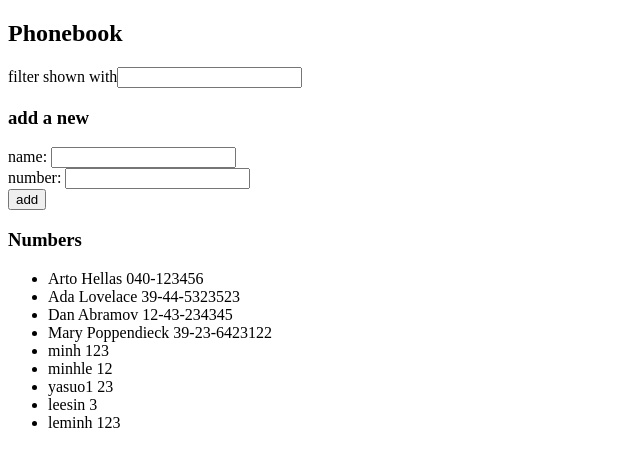
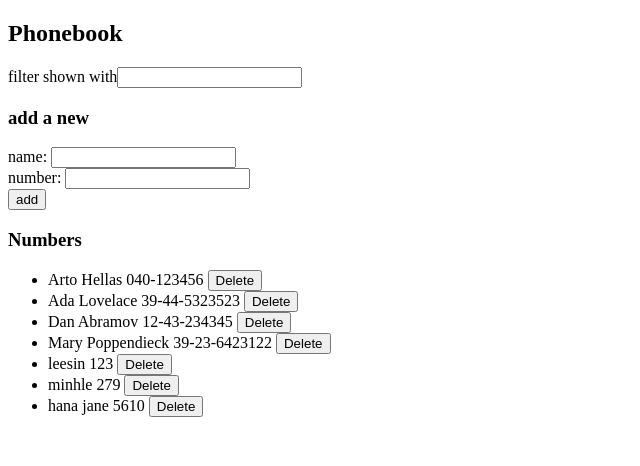
Before and after one commit to minhle27/Full-Stack-Open-2022, a React (Create React App) app in the folder Part 2/phonebook/: page / in a window 1280 px wide. Shown: the top 466 px of the page, without its empty margins (0-640 px from the left). Built offline with nearby package versions, Linux system fonts and the light colour scheme; data requests are answered from the project's data file.

Commit message:
submit 2.17

```diff
--- a/Part 2/phonebook/db.json
+++ b/Part 2/phonebook/db.json
@@ -21,28 +21,18 @@
       "id": 4
     },
     {
-      "name": "minh",
+      "name": "leesin",
       "number": "123",
       "id": 5
     },
     {
       "name": "minhle",
-      "number": "12",
-      "id": 6
-    },
-    {
-      "name": "yasuo1",
-      "number": "23",
+      "number": "279",
       "id": 7
     },
     {
-      "name": "leesin",
-      "number": "3",
-      "id": 8
-    },
-    {
-      "name": "leminh",
-      "number": "123",
+      "name": "hana jane",
+      "number": "5610",
       "id": 9
     }
   ]
--- a/Part 2/phonebook/src/App.js
+++ b/Part 2/phonebook/src/App.js
@@ -1,4 +1,3 @@
-
 import { useEffect, useState } from 'react'
 import personService from './services/persons'
 
@@ -25,10 +24,23 @@ const PersonForm = ({newName, newNum, handleChangeName, handleChangeNum, addNew}
   </form>
 
 
-const Persons = ({persons, checkSearch}) =>
-  <ul>
-    {persons.filter((person) => checkSearch(person)).map(person => <li key={person.name}>{person.name} {person.number}</li>)}
-  </ul>
+const Persons = ({persons, checkSearch, setPersons}) => {
+  const handleDelete = (person) => {
+    if (window.confirm(`Do you really want to delete this phone number: ${person.number} -- ${person.name}?`)) {
+      personService
+        .letDelete(person.id)
+        .then(() => {
+          personService.getAll().then(modifiedPersons => setPersons(modifiedPersons))
+        })
+    }
+  }
+
+  return (
+    <ul>
+      {persons.filter((person) => checkSearch(person)).map(person => <li key={person.id}>{person.name} {person.number} <button onClick={() => handleDelete(person)}>Delete</button></li>)}
+    </ul>
+  )
+}
 
 
 const App = () => {
@@ -91,7 +103,7 @@ const App = () => {
 
       <h3>Numbers</h3>
 
-      <Persons persons={persons} checkSearch={checkSearch} />
+      <Persons persons={persons} checkSearch={checkSearch} setPersons={setPersons} />
     </div>
   )
 }
--- a/Part 2/phonebook/src/services/persons.js
+++ b/Part 2/phonebook/src/services/persons.js
@@ -11,7 +11,12 @@ const create = newObject => {
     return request.then(response => response.data)
   }
 
+const letDelete = (id) => {
+    return axios.delete(`${baseUrl}/${id}`)
+  }
+
 export default {
     getAll: getAll,
     create: create,
+    letDelete: letDelete
 }
```
